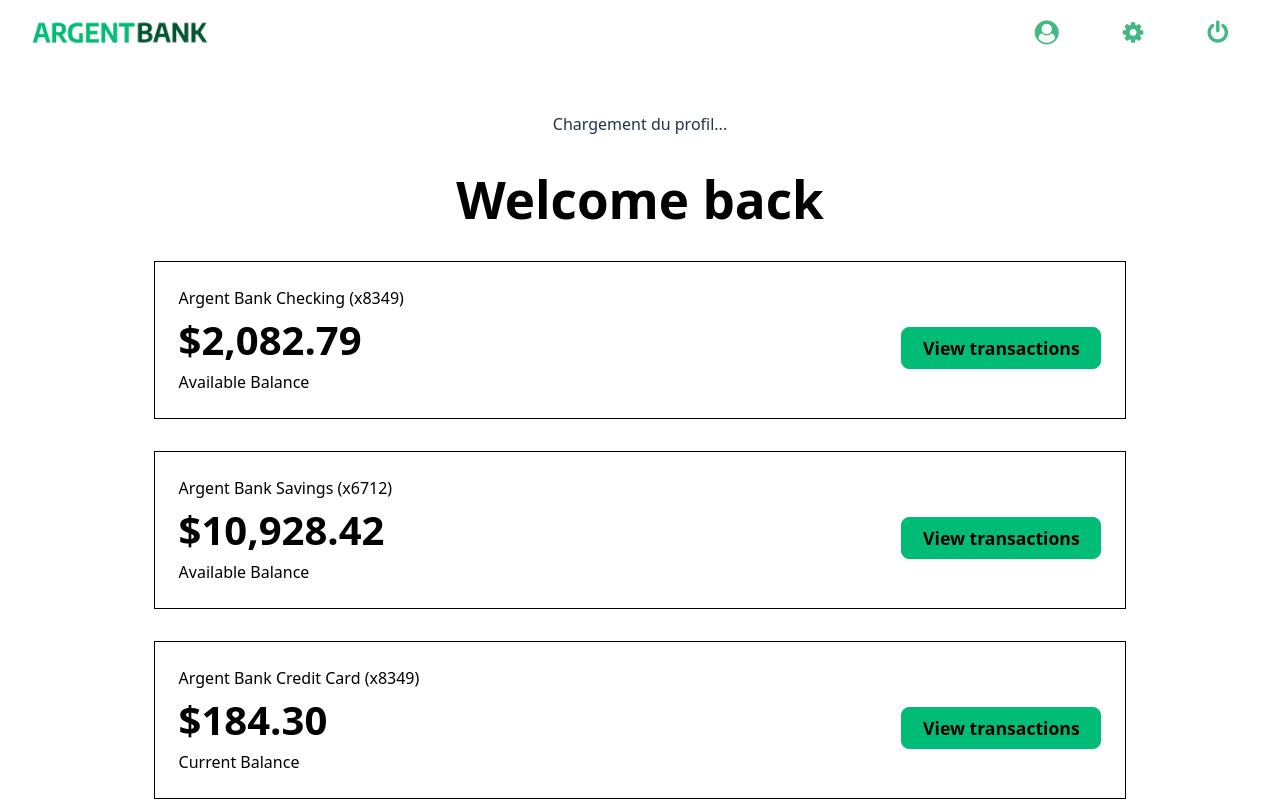
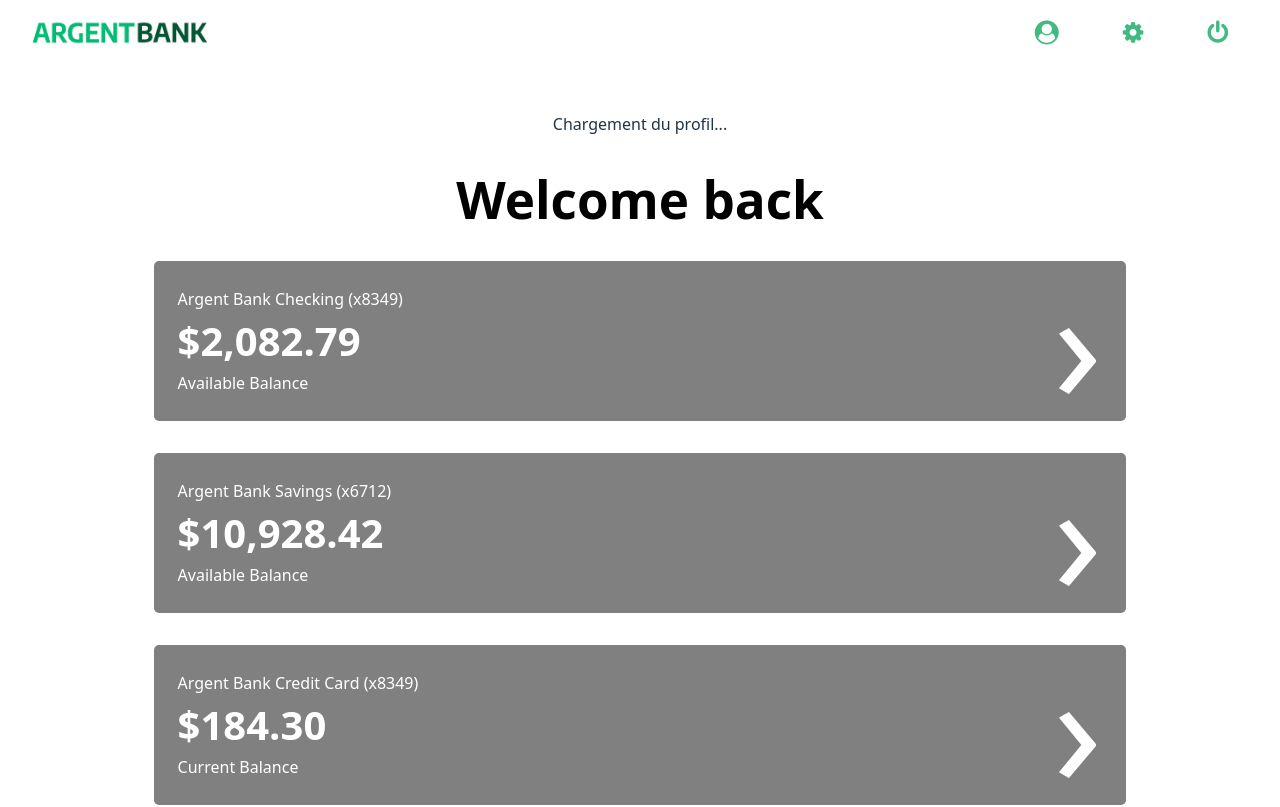
Before and after one commit to johannlacroix/argent-bank-frontend, a React (Vite) app: page /user in a window 1280 px wide. Shown: the top 807 px of the page. Built offline with nearby package versions, Linux system fonts and the light colour scheme; no server answers; sample sign-in values are in the browser's storage.

Commit message:
fix style css

```diff
--- a/src/App.css
+++ b/src/App.css
@@ -235,6 +235,14 @@
   font-size: 1.2rem;
 }
 
+.transaction-details i {
+  color: white;
+  font-size: 1.2rem;
+  margin-left: 0.5rem;
+  cursor: pointer;
+}
+
+
 .footer {
   display: flex;
   justify-content: center;
@@ -252,28 +260,17 @@
   display: flex;
   justify-content: space-between;
   align-items: center;
-  border: 1px solid black;
-  background-color: #fff;
+  border-radius:5px;
+  background-color: gray;
   width: 80%;
   margin: 0 auto;
   flex-direction: column;
-  padding: 1.5rem;
+  padding-left: 1.5rem;
+  padding-right:1.5rem;
   box-sizing: border-box;
   text-align: left;
   margin-bottom: 2rem;
-  color: black;
-}
 
-.account-amount {
-  margin: 0;
-  font-size: 2.5rem;
-  font-weight: bold;
-  color: black;
-}
-
-.account-amount-description {
-  margin: 0;
-  color: black;
 }
 
 .account-title {
@@ -281,7 +278,19 @@
   padding: 0;
   font-size: 1rem;
   font-weight: normal;
-  color: black;
+  color: white;
+}
+
+.account-amount {
+  margin: 0;
+  font-size: 2.5rem;
+  font-weight: bold;
+  color: white;
+}
+
+.account-amount-description {
+  margin: 0;
+  color: white;
 }
 
 .account-content-wrapper {
@@ -314,6 +323,30 @@
   background-color: #00bc77;
   color: black;
 }
+
+.chevron-button {
+  background: none;
+  border: none;
+  font-size: 10rem;
+  color: white;
+  cursor: pointer;
+  padding: 0;
+  line-height: 1;
+  display: inline-flex;
+  align-items: center;
+  justify-content: center;
+  transition: transform 0.2s ease;
+
+  /* Ajout pour l'alignement vertical */
+  align-self: center;
+}
+
+
+.chevron-button:hover {
+  transform: translateX(5px);
+}
+
+
 /* Transactions Style */
 
 .transaction {
@@ -352,13 +385,47 @@
 }
 
 .expand-btn {
-  display: flex;
-  margin-top: 0.5rem;
   background: none;
   border: none;
+  font-size: 1.5rem;
+  cursor: pointer;
+  color: white;
+  padding: 0;
+  transition: transform 0.3s ease;
+  display: flex;
+  align-items: center;
+}
+
+.chevron {
+  display: inline-block;
   font-size: 1.2rem;
-  color: #2c3e50;
-  cursor: pointer;
+  transition: transform 0.3s ease;
+}
+
+/* Vers le haut (par défaut) */
+.chevron.up {
+  transform: rotate(-90deg);
+}
+
+/* Vers le bas (quand déplié) */
+.chevron.down {
+  transform: rotate(90deg);
+}
+
+
+.chevron {
+  display: inline-block;
+  transition: transform 0.3s ease;
+  font-size: 1.2rem;
+}
+
+/* Rotation vers le bas si ouvert */
+.rotate {
+  transform: rotate(90deg);
+}
+
+.transaction-details i.fa-pencil {
+  color: white;
 }
 
 .transaction-details {
--- a/src/Pages/Transactions.jsx
+++ b/src/Pages/Transactions.jsx
@@ -30,12 +30,14 @@
             <span>$8.00</span>
             <span>$298.00</span>
             <button className="expand-btn" onClick={toggleDetails}>
-              {isExpanded ? "▴" : "▾"}
-            </button>
+  <span className={`chevron ${isExpanded ? "down" : "up"}`}>&#x276F;</span>
+</button>
+
+
           </div>
         </div>
 
-        {/* Détail extensible (comme dans l’image) */}
+        {/* Détail extensible*/}
         <div className={`transaction-details ${isExpanded ? "show" : ""}`}>
           <div className="transacttion-row">
             <div className="transaction-main-col">
--- a/src/Pages/User.jsx
+++ b/src/Pages/User.jsx
@@ -17,9 +17,7 @@
       <main className="main bg-dark">
         <Profile />
         <div className="header">
-          <h1 className="welcome">
-            Welcome back {user?.userName}
-          </h1>
+          <h1 className="welcome">Welcome back {user?.userName}</h1>
           {/* <button className="edit-button">Edit Name</button> */}
         </div>
         <h2 className="sr-only">Accounts</h2>
@@ -31,10 +29,11 @@
           </div>
           <div className="account-content-wrapper cta">
             <button
-              className="transaction-button"
+              className="chevron-button"
               onClick={() => goToTransactions("checking")}
+              aria-label="View transactions"
             >
-              View transactions
+              &rsaquo;
             </button>
           </div>
         </section>
@@ -46,10 +45,11 @@
           </div>
           <div className="account-content-wrapper cta">
             <button
-              className="transaction-button"
-              onClick={() => goToTransactions("savings")}
+              className="chevron-button"
+              onClick={() => goToTransactions("checking")}
+              aria-label="View transactions"
             >
-              View transactions
+              &rsaquo;
             </button>
           </div>
         </section>
@@ -61,10 +61,11 @@
           </div>
           <div className="account-content-wrapper cta">
             <button
-              className="transaction-button"
-              onClick={() => goToTransactions("credit")}
+              className="chevron-button"
+              onClick={() => goToTransactions("checking")}
+              aria-label="View transactions"
             >
-              View transactions
+              &rsaquo;
             </button>
           </div>
         </section>
--- a/src/index.css
+++ b/src/index.css
@@ -69,3 +69,14 @@
 .profile {
   color: #242424
 }
+
+.transaction-details i {
+  color: white;
+}
+
+.transaction-details i {
+  color: white;
+  font-size: 1.2rem;
+  margin-left: 0.5rem;
+  cursor: pointer;
+}
```
